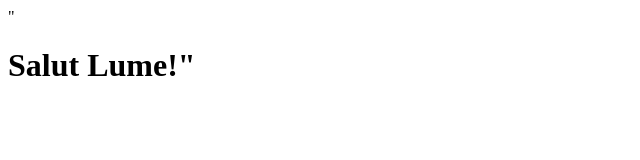
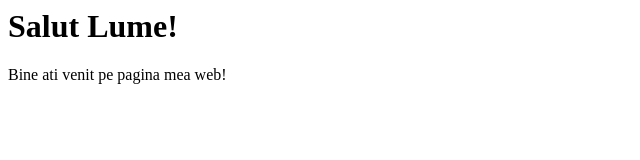
Before and after one commit to Noir0890/Proiect-Web-Demo, a plain HTML site: page index.html in a window 1280 px wide. Shown: the whole page, without its empty margins (0-640 px from the left). Drawn offline with Linux system fonts and the light colour scheme.

Commit message:
Adauga un paragraf de introducere

```diff
--- a/index.html
+++ b/index.html
@@ -1 +1,2 @@
-"<h1>Salut Lume!<?h1>"
+<h1>Salut Lume!</h1>
+<p>Bine ati venit pe pagina mea web!</p>
```
